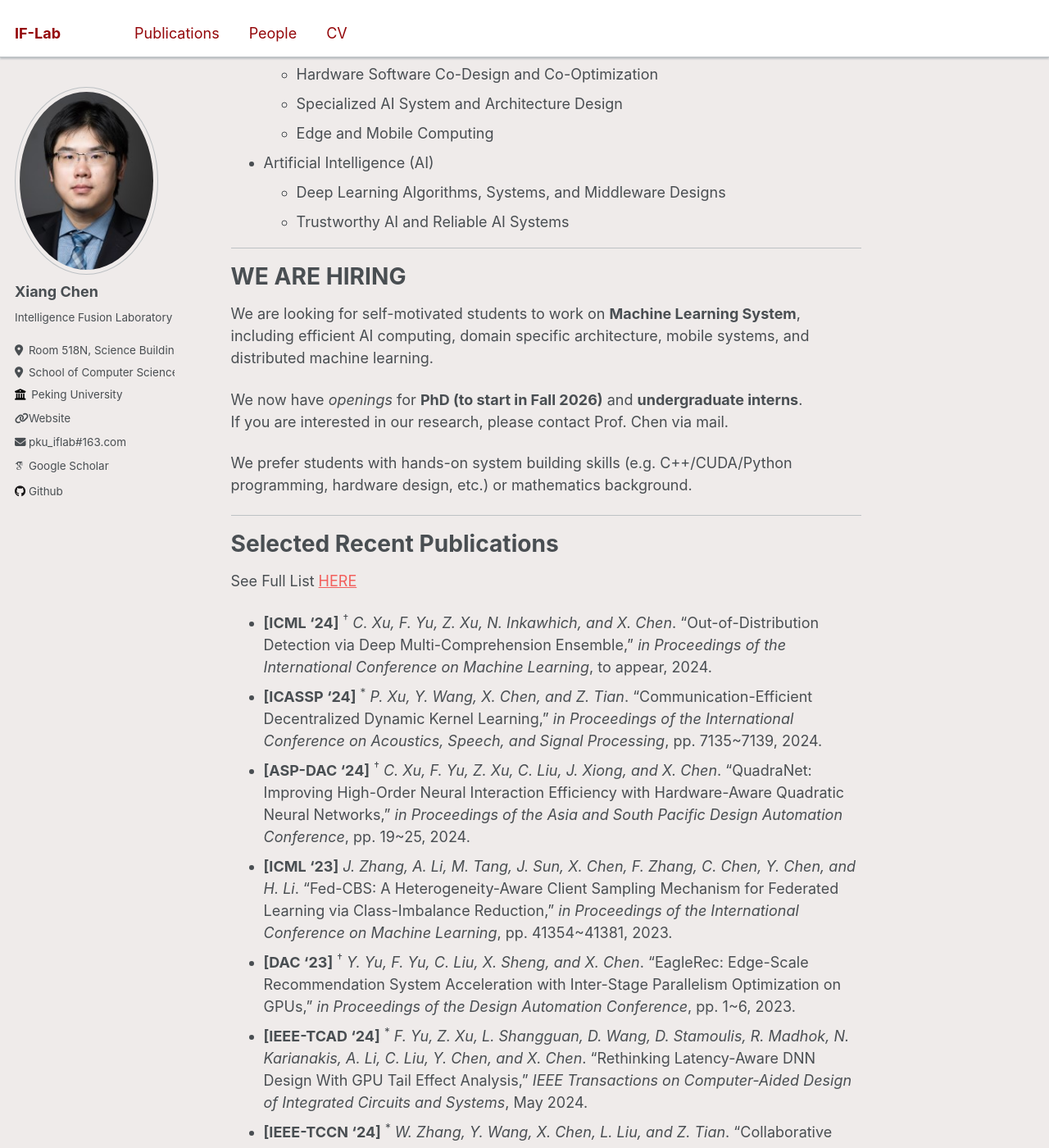
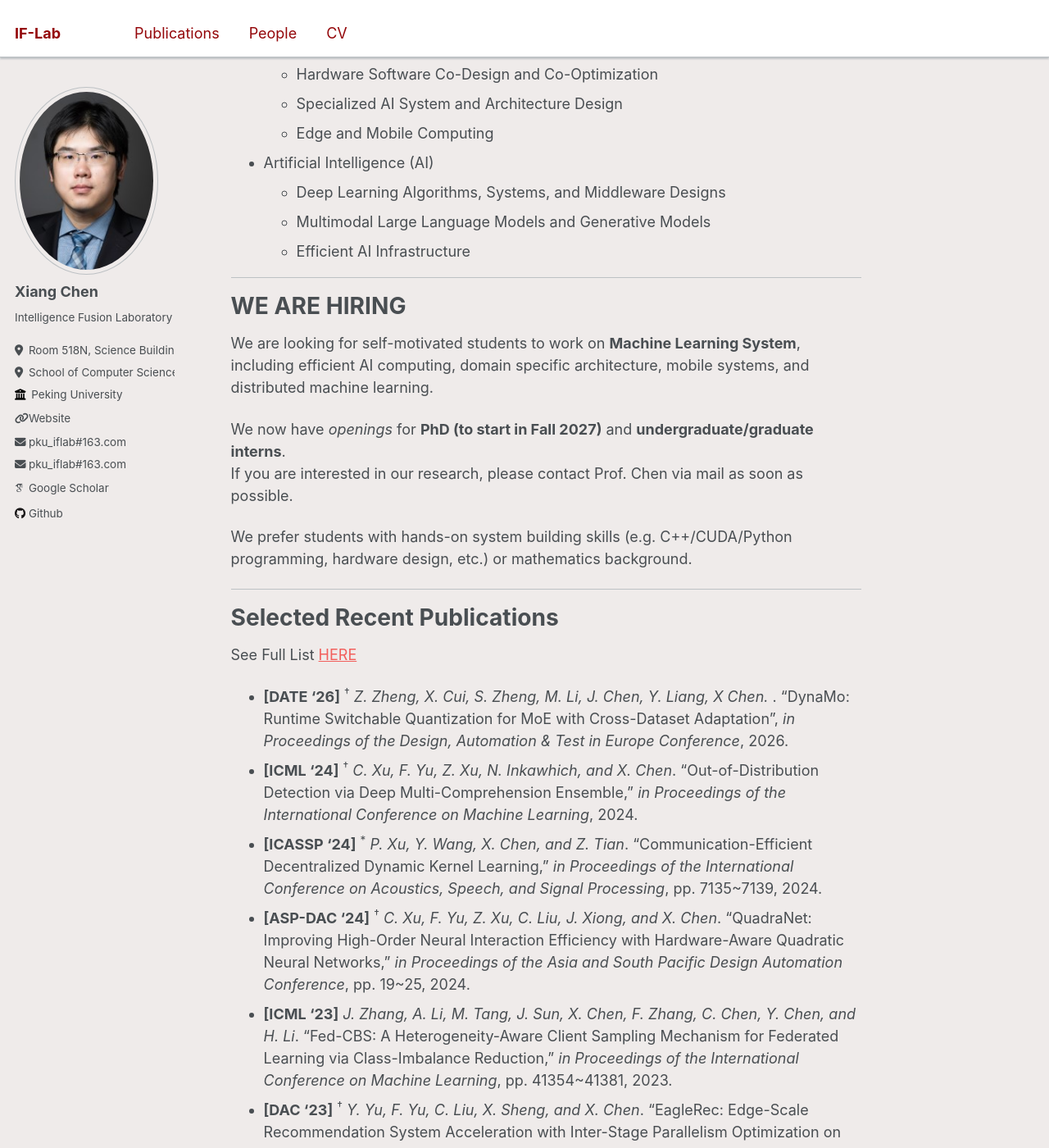
Before and after one commit to if-lab-pku/if-lab-pku.github.io, a Jekyll site: the page built from _pages/about.md, in a window 1280 px wide and 1400 px high, scrolled down 502 px. Shown: the whole window at 82% size. Built offline with Jekyll 4.4.1, drawn with Linux system fonts in a browser that asks for light colours; some web fonts are replaced.

Commit message:
update hiring info

```diff
--- a/_config.yml
+++ b/_config.yml
@@ -28,8 +28,9 @@
   locationa        : "Room 518N, Science Building No.5"
   locationb        : "School of Computer Science"
   employer         : "Peking University"
-  uri              : "xiang.chen#pku.edu.cn"
+  uri              : "https://cs.pku.edu.cn/info/1092/2864.htm"
   email            : "pku_iflab#163.com"
+  emailb           : "xiang.chen#pku.edu.cn"
 
   # Academic websites
   arxiv            : # URL - Update with the correct link to your profile
--- a/_includes/author-profile.html
+++ b/_includes/author-profile.html
@@ -37,6 +37,9 @@
         <li><a href="{{ author.uri }}"><i class="fas fa-fw fa-link icon-pad-right" aria-hidden="true"></i>{{ site.data.ui-text[site.locale].website_label | default: "Website" }}</a></li>
       {% endif %}
       {% if author.email %}
+        <li><i class="fas fa-fw fa-envelope icon-pad-right" aria-hidden="true"></i>{{ author.email }}</li>
+      {% endif %}
+      {% if author.emailb %}
         <li><i class="fas fa-fw fa-envelope icon-pad-right" aria-hidden="true"></i>{{ author.email }}</li>
       {% endif %}
 
--- a/_pages/about.md
+++ b/_pages/about.md
@@ -16,8 +16,8 @@
 
 We are looking for self-motivated students to work on **Machine Learning System**, including efficient AI computing, domain specific architecture, mobile systems, and distributed machine learning.
 
-We now have *openings* for **PhD (to start in Fall 2026)** and **undergraduate interns**.
-If you are interested in our research, please contact Prof. Chen via mail.
+We now have *openings* for **PhD (to start in Fall 2027)** and **undergraduate/graduate interns**.
+If you are interested in our research, please contact Prof. Chen via mail as soon as possible.
 
 We prefer students with hands-on system building skills (e.g. C++/CUDA/Python programming, hardware design, etc.) or mathematics background.
 
@@ -27,7 +27,8 @@
 ===
 See Full List [HERE](/publications)
 
-- <strong>[ICML '24]</strong> <sup>†</sup> <em>C. Xu, F. Yu, Z. Xu, N. Inkawhich, and X. Chen</em>. “Out-of-Distribution Detection via Deep Multi-Comprehension Ensemble,” <em>in Proceedings of the International Conference on Machine Learning</em>, to appear, 2024.
+- <strong>[DATE '26]</strong> <sup>†</sup> <em>Z. Zheng, X. Cui, S. Zheng, M. Li, J. Chen, Y. Liang, X Chen. </em>. "DynaMo: Runtime Switchable Quantization for MoE with Cross-Dataset Adaptation", <em>in Proceedings of the Design, Automation & Test in Europe Conference</em>, 2026.
+- <strong>[ICML '24]</strong> <sup>†</sup> <em>C. Xu, F. Yu, Z. Xu, N. Inkawhich, and X. Chen</em>. “Out-of-Distribution Detection via Deep Multi-Comprehension Ensemble,” <em>in Proceedings of the International Conference on Machine Learning</em>, 2024.
 - <strong>[ICASSP '24]</strong> <sup>*</sup> <em>P. Xu, Y. Wang, X. Chen, and Z. Tian</em>. “Communication-Efficient Decentralized Dynamic Kernel Learning,” <em>in Proceedings of the International Conference on Acoustics, Speech, and Signal Processing</em>,  pp. 7135~7139, 2024.
 - <strong>[ASP-DAC '24]</strong> <sup>†</sup> <em>C. Xu, F. Yu, Z. Xu, C. Liu, J. Xiong, and X. Chen</em>. “QuadraNet: Improving High-Order Neural Interaction Efficiency with Hardware-Aware Quadratic Neural Networks,” <em>in Proceedings of the Asia and South Pacific Design Automation Conference</em>, pp. 19~25, 2024.
 - <strong>[ICML '23]</strong> <em>J. Zhang, A. Li, M. Tang, J. Sun, X. Chen, F. Zhang, C. Chen, Y. Chen, and H. Li</em>. “Fed-CBS: A Heterogeneity-Aware Client Sampling Mechanism for Federated Learning via Class-Imbalance Reduction,” <em>in Proceedings of the International Conference on Machine Learning</em>, pp. 41354~41381, 2023.
```
Also changed, not shown: _pages/bio_en.md (+2 -1 lines), _pages/bio_zh.md (+1 -1 lines).
